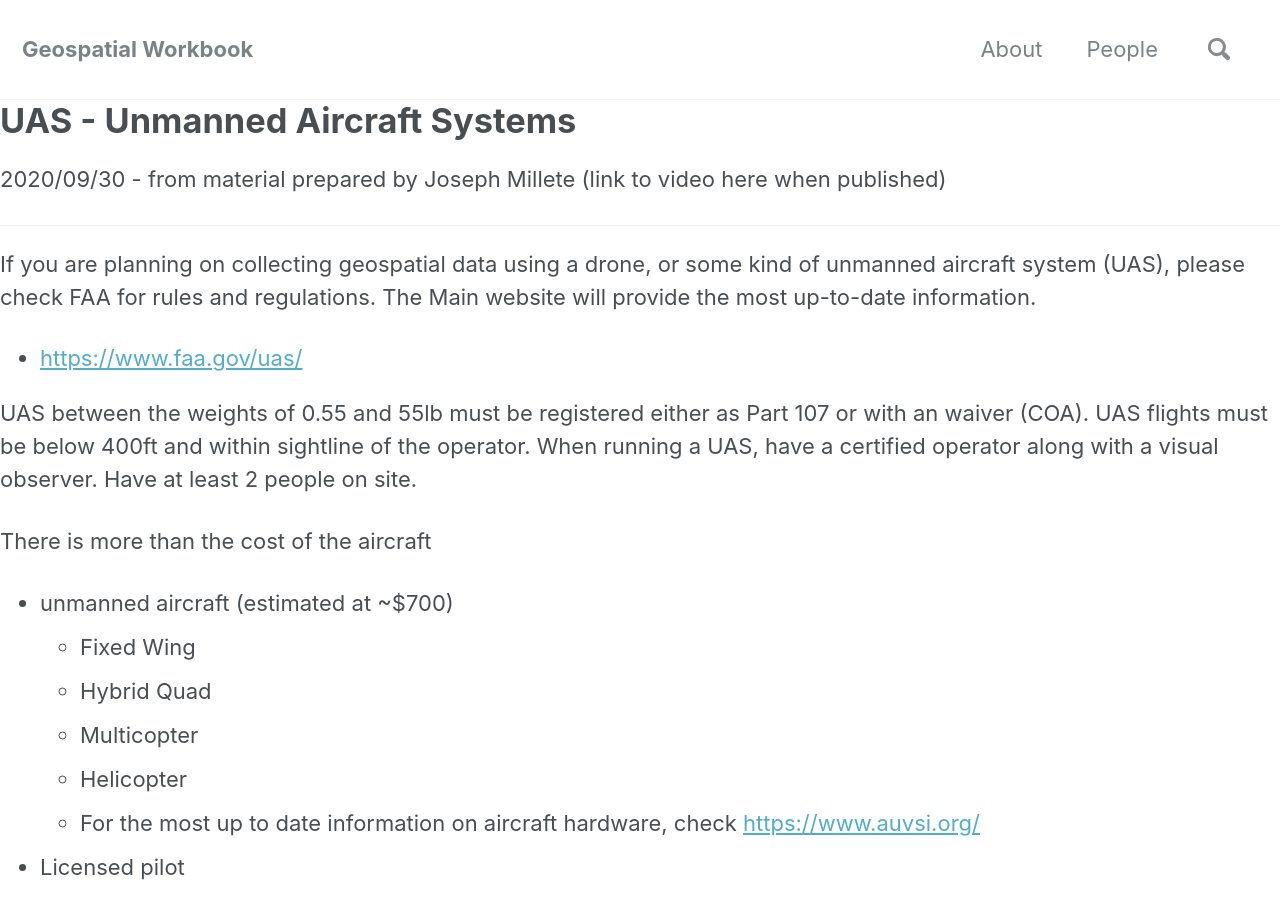
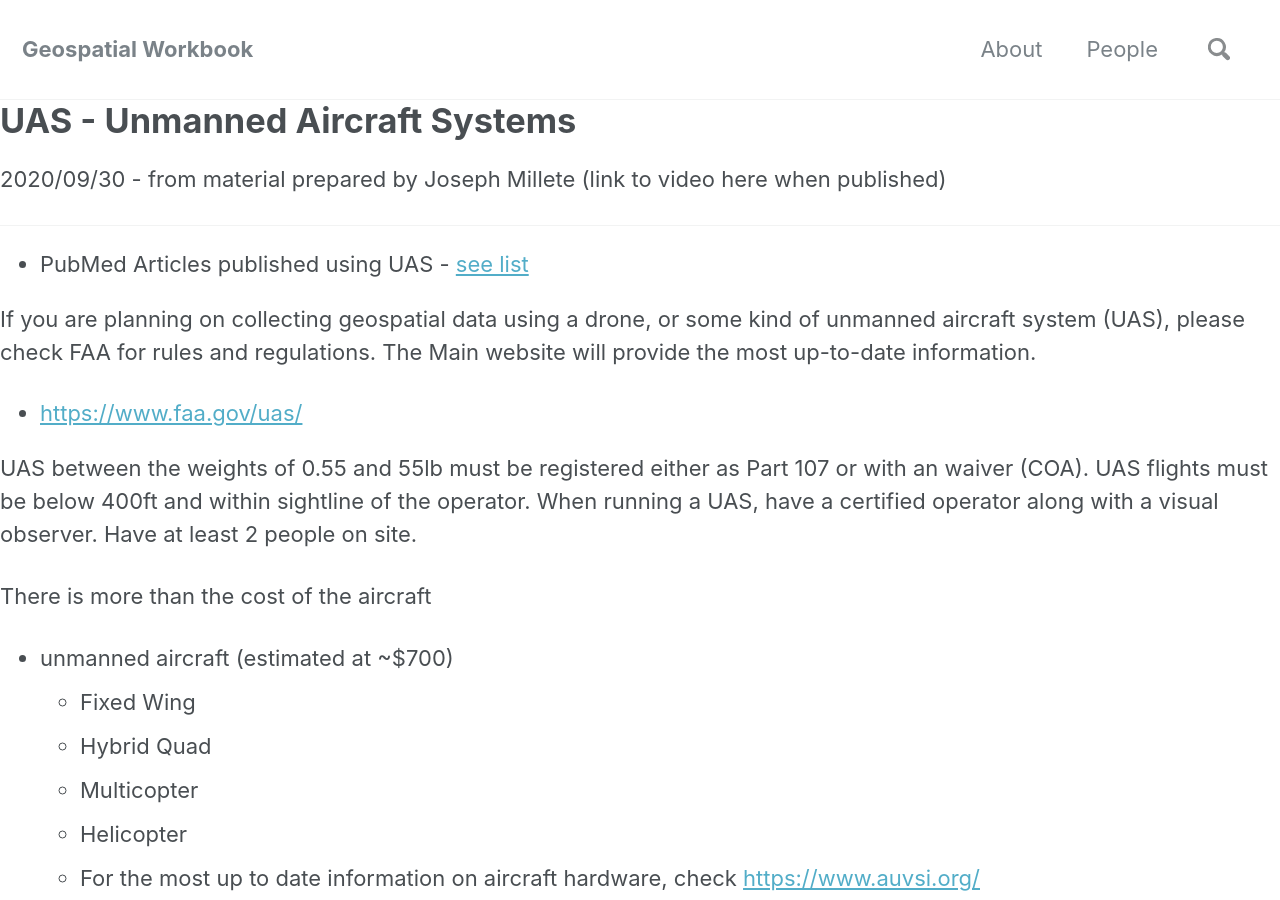
Before and after one commit to ISUgenomics/geospatialworkbook, a Jekyll site: the page built from _pages/UAS.md, in a window 1280 px wide and 900 px high. Built offline with Jekyll 4.4.1, drawn with Linux system fonts in a browser that asks for light colours; cached includes are drawn as plain includes; nearby versions of some CDN libraries; our own code applies the rules of GitHub Pages for plain Markdown files; comment, search, counter and statistics services are not loaded.

Commit message:
Update UAS.md

```diff
--- a/_pages/UAS.md
+++ b/_pages/UAS.md
@@ -3,6 +3,8 @@
 2020/09/30 - from material prepared by Joseph Millete (link to video here when published)
 
 ----
+
+* PubMed Articles published using UAS - [see list](https://pubmed.ncbi.nlm.nih.gov/?term=UAS+unmanned+aerial+system)
 
 If you are planning on collecting geospatial data using a drone, or some kind of unmanned aircraft system (UAS), please check FAA for rules and regulations. The Main website will provide the most up-to-date information.
 
```
